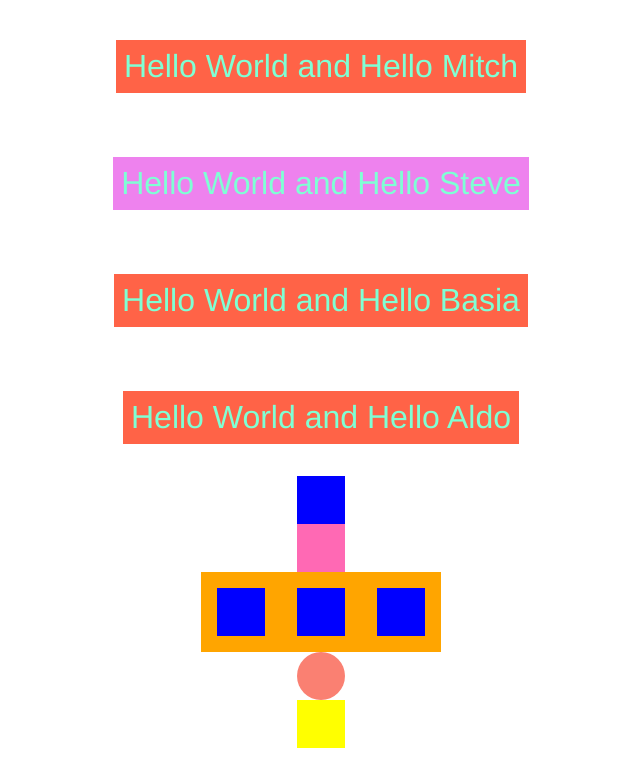
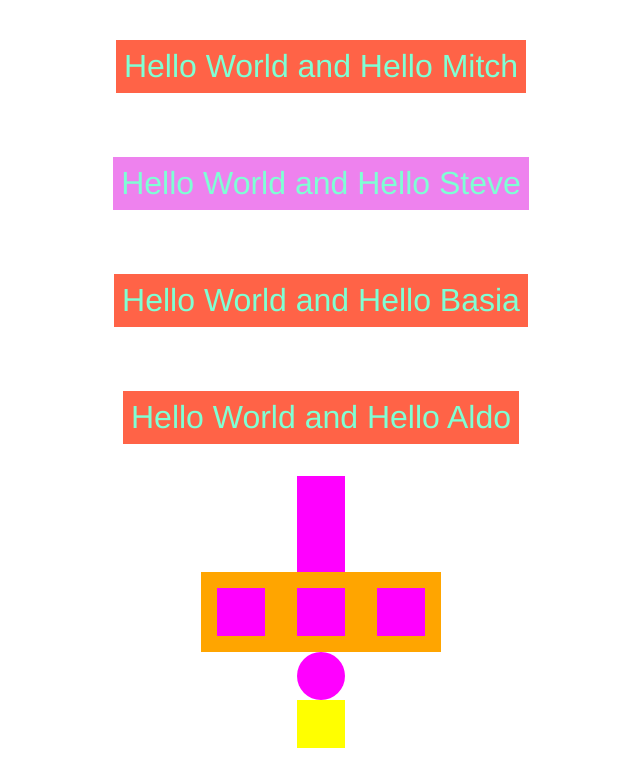
Before and after one commit to CodeCoreYVR/react-demo-jan-2017, a React (Create React App) app: page / in a window 1280 px wide. Shown: the top 778 px of the page, without its empty margins (319-959 px from the left). Built offline with nearby package versions, Linux system fonts and the light colour scheme.

Commit message:
Add solution to color cycling Shape

```diff
--- a/src/Shape.js
+++ b/src/Shape.js
@@ -4,6 +4,7 @@ import React from 'react';
 // color prop:
 // - type: defines whether it is a circle or a square
 // - color: defines its backgroundColor
+/*
 export default props => {
   return <div style={{
     // Check and use the color prop, otherwise check and use the bgColor prop,
@@ -14,6 +15,7 @@ export default props => {
     borderRadius: props.type === 'circle' ? '999999px' : '0px'
   }} className='square'></div>;
 }
+*/
 
 /* 👇 version where styles is passed as a variable
 export default props => {
@@ -26,3 +28,68 @@ export default props => {
   return <div style={styles} className='square'></div>;
 }
 */
+
+const COLORS = ['Magenta', 'Yellow',  'Cyan'];
+
+export default class Shape extends React.Component {
+  constructor (props) {
+    super(props);
+
+    this.state = {
+      colorsIndex: 0
+    }
+
+    // do not forget to bind methods used as event handlers or callbacks
+    this.cycleColor = this.cycleColor.bind(this);
+  }
+
+  colors () {
+    return this.props.colors || COLORS;
+  }
+
+  cycleColor (event) {
+    // we can freely read from this.state
+    const {colorsIndex} = this.state;
+
+    // but, we must use this.setState to write this.state
+    this.setState({
+      // here we're using the previous value the state property
+      // colorsIndex to calculate the next one
+      colorsIndex: (colorsIndex + 1) % this.colors().length
+    })
+  }
+
+  render () {
+    // assign props to a variable via destructuring
+    const {props} = this;
+
+    return <div
+      onClick={this.cycleColor}
+      style={{
+      backgroundColor: this.colors()[this.state.colorsIndex],
+      height: '3rem',
+      width: '3rem',
+      borderRadius: props.type === 'circle' ? '999999px' : '0px'
+    }} className='square'></div>;
+  }
+}
+
+
+
+
+
+
+
+
+
+
+
+
+
+
+
+
+
+
+
+/* */
--- a/src/index.js
+++ b/src/index.js
@@ -25,7 +25,7 @@ const App = props => {
     <Square bgColor='HotPink'/>
     <Rectangle />
     <Shape type="circle" color="Salmon" />
-    <Shape type="square" color="Yellow" />
+    <Shape type="square" colors={["Yellow", "Pink", "Aquamarine", "Violet"]} />
     <Greetings names={['Artem', 'Basia', 'Fernando', 'Bernardo', 'Steve']} />
   </div>
 }
```
